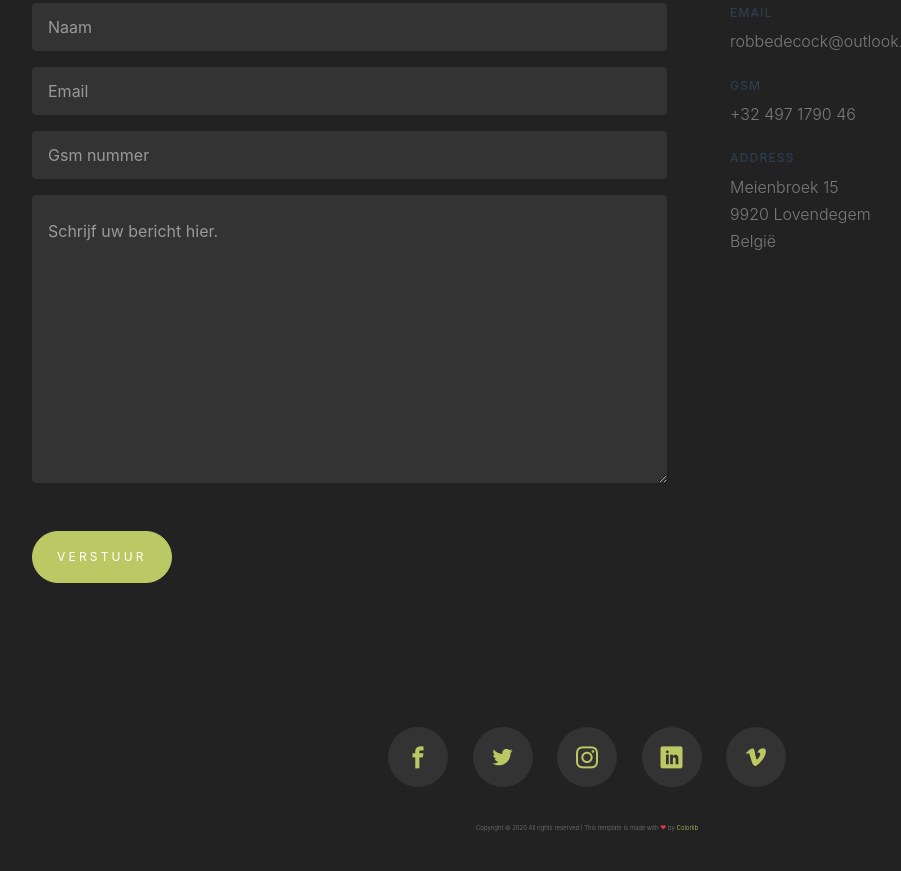
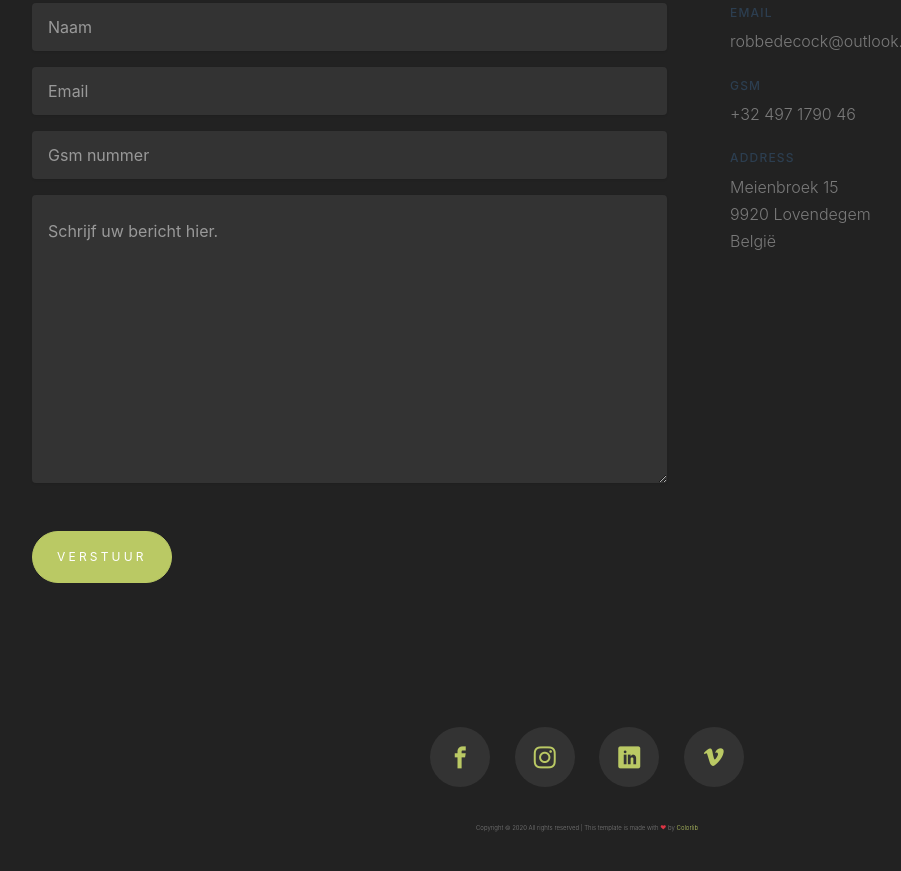
Before and after one commit to robbedecock/robbedecock.github.io, a plain HTML site: page index.html in a window 1280 px wide. Shown: the part 5762-6633 px from the top of the page, without its empty margins (53-954 px from the left). Drawn offline with nearby package versions, Linux system fonts and the light colour scheme; files whose address does not match are found by name.

Commit message:
Update index.html

```diff
--- a/index.html
+++ b/index.html
@@ -604,10 +604,9 @@
 			<div class="row mb-5">
 				<div class="col-md-12 text-center">
 					<p>
-						<a href="#" class="social-item"><span class="icon-facebook2"></span></a>
-						<a href="#" class="social-item"><span class="icon-twitter"></span></a>
+						<a href="https://www.facebook.com/robbe.decock1" class="social-item"><span class="icon-facebook2"></span></a>
 						<a href="#" class="social-item"><span class="icon-instagram2"></span></a>
-						<a href="#" class="social-item"><span class="icon-linkedin2"></span></a>
+						<a href="https://www.linkedin.com/in/robbe-de-cock-8024851b8/" class="social-item"><span class="icon-linkedin2"></span></a>
 						<a href="https://vimeo.com/optarium" target="_blank" class="social-item"><span class="icon-vimeo"></span></a>
 					</p>
 				</div>
```
